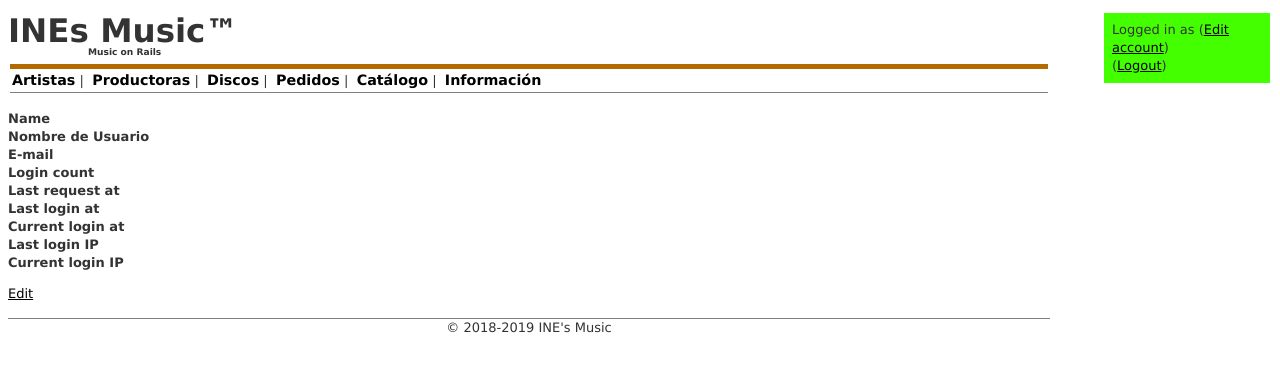
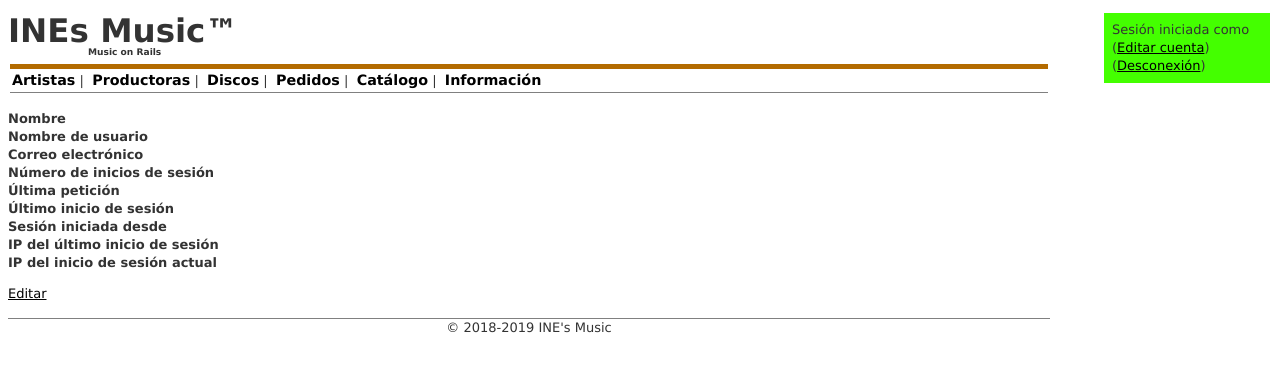
Before and after one commit to DanielGilB/eshop1, a Rails app: page /user/show in a window 1280 px wide. Shown: the top 372 px of the page. Run offline with Rails 7, Linux system fonts and the light colour scheme; style sheets or scripts are compiled from the project's sources; parts of the project's set-up code (start-up, migrations or seed data) failed here and were passed over; some libraries are stand-ins or nearby versions.

Commit message:
Traducciones user

```diff
--- a/app/controllers/application_controller.rb
+++ b/app/controllers/application_controller.rb
@@ -30,7 +30,7 @@
     logger.debug "ApplicationController::require_user"
     unless current_user
       store_location
-      flash[:notice] = "You must be logged in to access this page."
+      flash[:notice] = "Debes de iniciar sesión para acceder a esta página."
       redirect_to :controller => '/user_session', :action => 'new'
       return false
     end
@@ -40,7 +40,7 @@
     logger.debug "ApplicationController::require_no_user"
     if current_user
       store_location
-      flash[:notice] = "You must be logged out to access this page."
+      flash[:notice] = "Debes de abandonar la sesión para acceder a esta página."
       redirect_to :controller => 'about', :action => :index
       return false
     end
--- a/app/controllers/user_controller.rb
+++ b/app/controllers/user_controller.rb
@@ -3,9 +3,9 @@
 
   def new
     @user = User.new
-    @page_title = 'Create new account'
+    @page_title = 'Crear nueva cuenta'
     if current_user
-      flash[:notice] = 'Only one account can be created.'
+      flash[:notice] = 'Solo se puede crear una cuenta.'
       redirect_to :controller => 'about', :action => 'index'
     else
       # only when there are no accounts it allows to create a new one, unique in the system
@@ -16,26 +16,26 @@
   def create
     @user = User.new(user_params)
     if @user.save # the new user has been logged in automatically
-      flash[:notice] = "Account #{@user.name} was succesfully created. User logged in."
+      flash[:notice] = "La cuenta #{@user.name} ha sido creada correctamente. Inicia sesión."
       redirect_to :action => 'show'
     else
-      @page_title = 'Create new account'
+      @page_title = 'Crear nueva cuenta'
       render :action => :new
     end
   end
 
   def edit
     @user = current_user
-    @page_title = 'Edit account'
+    @page_title = 'Editar cuenta'
   end
 
   def update
     @user = current_user
     if @user.update_attributes(user_params)
-      flash[:notice] = "Account #{@user.name} was succesfully updated."
+      flash[:notice] = "La cuenta #{@user.name} ha sido actualizada correctamente."
       redirect_to :action => 'show'
     else
-      @page_title = 'Edit account'
+      @page_title = 'Editar cuenta'
       render :action => 'edit'
     end
   end
--- a/app/controllers/user_session_controller.rb
+++ b/app/controllers/user_session_controller.rb
@@ -3,14 +3,14 @@
 
   def new
     @user_session = UserSession.new
-    @page_title = 'Login'
+    @page_title = 'Inicio de sesión'
   end
 
   def create
     @user_session = UserSession.new(params[:user_session])
     @user_session.remember_me = false # just in case
     if @user_session.save
-      flash[:notice] = "Logged in successfully."
+      flash[:notice] = "Inicio de sesión correcto."
       redirect_back_or_default :controller => '/admin/author', :action => :index # default login route
     else
       render :action => :new
@@ -20,7 +20,7 @@
   def destroy
     if current_user_session # only for an authenticated user
       current_user_session.destroy
-      flash[:notice] = "Logged out successfully."
+      flash[:notice] = "Abandono de sesión correcto."
     end
     redirect_to :controller => :catalog, :action => :index # logout route
   end
--- a/app/views/layouts/application.html.erb
+++ b/app/views/layouts/application.html.erb
@@ -12,17 +12,17 @@
     <h2 id="slogan">Music on Rails</h2>
     <% if current_user %>
       <p id="loginlogout">
-        Logged in as <%= current_user.login %>
-        (<%= link_to "Edit account", :controller => '/user', :action => :show %>)
+        Sesión iniciada como <%= current_user.login %>
+        (<%= link_to "Editar cuenta", :controller => '/user', :action => :show %>)
         <br/>
-        (<%= link_to "Logout", :controller => '/user_session', :action => :destroy %>)
+        (<%= link_to "Desconexión", :controller => '/user_session', :action => :destroy %>)
       </p>
     <% else %>
       <p id="loginlogout">
         <% if User.count == 0 %>
-          (<%= link_to "Create new account", :controller => '/user', :action => :new %>)
+          (<%= link_to "Crear nueva cuenta", :controller => '/user', :action => :new %>)
         <% else %>
-          (<%= link_to "Login", :controller => '/user_session', :action => :new %>)
+          (<%= link_to "Iniciar sesión", :controller => '/user_session', :action => :new %>)
         <% end %>
       </p>
     <% end %>
--- a/app/views/user/_form.html.erb
+++ b/app/views/user/_form.html.erb
@@ -1,6 +1,6 @@
 <% if @user.errors.any? %>
   <div id="errorExplanation">
-  <h2><%= pluralize(@user.errors.count, "error") %> prohibited this account from being created:</h2>
+  <h2><%= pluralize(@user.errors.count, "error") %> cuenta imposible de crear: </h2>
     <ul>
       <% @user.errors.full_messages.each do |msg| %>
         <li><%= msg %></li>
--- a/app/views/user/edit.html.erb
+++ b/app/views/user/edit.html.erb
@@ -1,6 +1,6 @@
 <%= form_tag :action => 'update', :id => @user do %>
   <%= render :partial => 'form' %>
-  <%= submit_tag 'Update account' %>
+  <%= submit_tag 'Actualizar cuenta' %>
 <% end %>
 
-<%= link_to 'Back', :action => 'show' %>
+<%= link_to 'Atrás', :action => 'show' %>
--- a/app/views/user/new.html.erb
+++ b/app/views/user/new.html.erb
@@ -1,4 +1,4 @@
 <%= form_tag :action => 'create' do %>
   <%= render :partial => 'form' %>
-  <%= submit_tag 'Create account' %>
+  <%= submit_tag 'Crear cuenta' %>
 <% end %>
--- a/app/views/user/show.html.erb
+++ b/app/views/user/show.html.erb
@@ -1,34 +1,34 @@
 <dl>
-  <dt>Name</dt>
+  <dt>Nombre</dt>
   <dd><%= @user.name %></dd>
 
-  <dt>Nombre de Usuario</dt>
+  <dt>Nombre de usuario</dt>
   <dd><%= @user.login %></dd>
 
-  <dt>E-mail</dt>
+  <dt>Correo electrónico</dt>
   <dd><%= @user.email %></dd>
 
-  <dt>Login count</dt>
+  <dt>Número de inicios de sesión</dt>
   <dd><%= @user.login_count %></dd>
 
-  <dt>Last request at</dt>
+  <dt>Última petición</dt>
   <dd><%= @user.last_request_at %></dd>
 
   <% if @user.last_login_at %>
-    <dt>Last login at</dt>
+    <dt>Último inicio de sesión</dt>
     <dd><%= @user.last_login_at %></dd>
   <% end %>
 
-  <dt>Current login at</dt>
+  <dt>Sesión iniciada desde</dt>
   <dd><%= @user.current_login_at %></dd>
 
   <% if @user.last_login_ip %>
-    <dt>Last login IP</dt>
+    <dt>IP del último inicio de sesión</dt>
     <dd><%= @user.last_login_ip %></dd>
   <% end %>
 
-  <dt>Current login IP</dt>
+  <dt>IP del inicio de sesión actual</dt>
   <dd><%= @user.current_login_ip %></dd>
 </dl>
 
-<%= link_to 'Edit', :action => 'edit' %>
+<%= link_to 'Editar', :action => 'edit' %>
--- a/app/views/user_session/_form.html.erb
+++ b/app/views/user_session/_form.html.erb
@@ -1,6 +1,6 @@
 <% if @user_session.errors.any? %>
   <div id="errorExplanation">
-  <h2><%= pluralize(@user_session.errors.count, "error") %> prohibited this user from loging:</h2>
+  <h2><%= pluralize(@user_session.errors.count, "error") %> no puede iniciar sesión: </h2>
     <ul>
       <% @user_session.errors.full_messages.each do |msg| %>
         <li><%= msg %></li>
@@ -10,12 +10,12 @@
 <% end %>
 
 <div class="field">
-  <p><label for="login">Login</label><br/>
+  <p><label for="login">Nombre de usuario</label><br/>
   <%= text_field 'user_session', 'login' %></p>
 </div>
 
 <div class="field">
-  <p><label for="password">Password</label><br/>
+  <p><label for="password">Contraseña</label><br/>
   <%= password_field 'user_session', 'password' %></p>
 </div>
 
--- a/app/views/user_session/new.html.erb
+++ b/app/views/user_session/new.html.erb
@@ -1,4 +1,4 @@
 <%= form_tag :action => 'create' do %>
   <%= render :partial => 'form' %>
-  <%= submit_tag 'Login' %>
+  <%= submit_tag 'Iniciar sesión' %>
 <% end %>
```
Also changed, not shown: test/controllers/user_session_controller_test.rb (deleted, +0 -7 lines), test/models/user_test.rb (deleted, +0 -7 lines).
